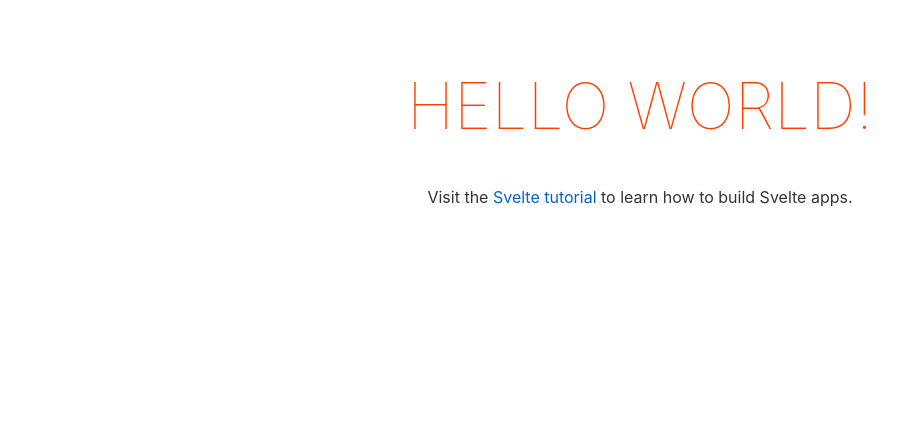
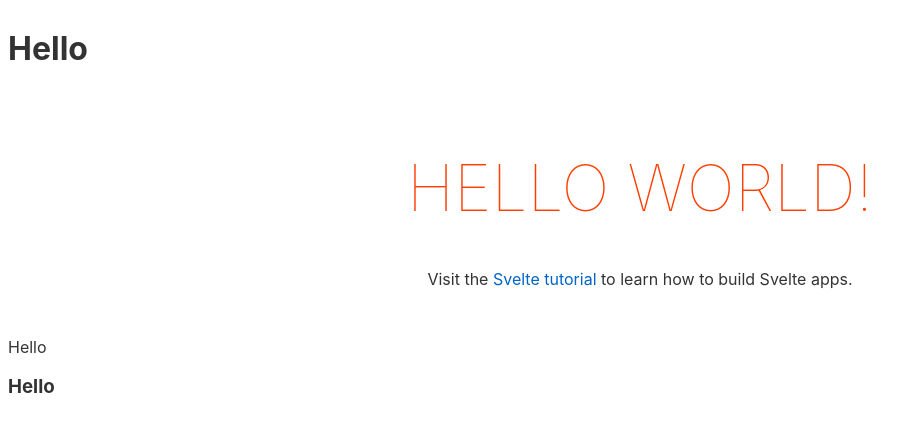
Before and after one commit to UnevenCoder/School-Website, a Svelte app in the folder schoolwebsite/: page / in a window 1280 px wide. Shown: the top 432 px of the page, without its empty margins (0-920 px from the left). Built offline with nearby package versions, Linux system fonts and the light colour scheme.

Commit message:
Helloto
Hello

```diff
--- a/schoolwebsite/public/index.html
+++ b/schoolwebsite/public/index.html
@@ -13,6 +13,8 @@
 	<script defer src='/build/bundle.js'></script>
 </head>
 
+<h1>Hello</h1>
+
 <body>
 </body>
 </html>
--- a/schoolwebsite/src/App.svelte
+++ b/schoolwebsite/src/App.svelte
@@ -6,6 +6,13 @@
 	<h1>Hello {name}!</h1>
 	<p>Visit the <a href="https://svelte.dev/tutorial">Svelte tutorial</a> to learn how to build Svelte apps.</p>
 </main>
+
+<p>
+Hello
+</p>
+<h3>
+Hello
+</h3>
 
 <style>
 	main {
```
Also changed, not shown: 1 other file (tests, documents, lock files or other folders).
